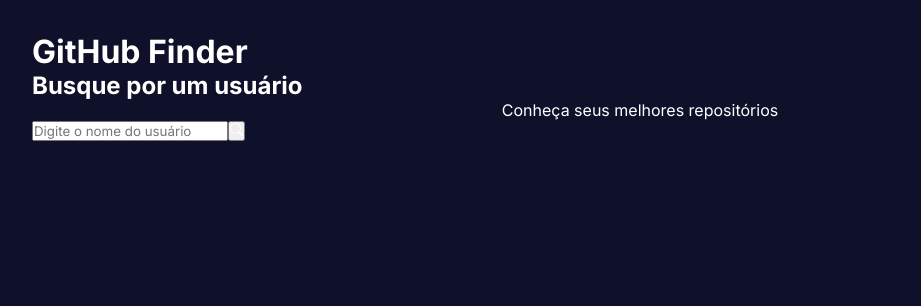
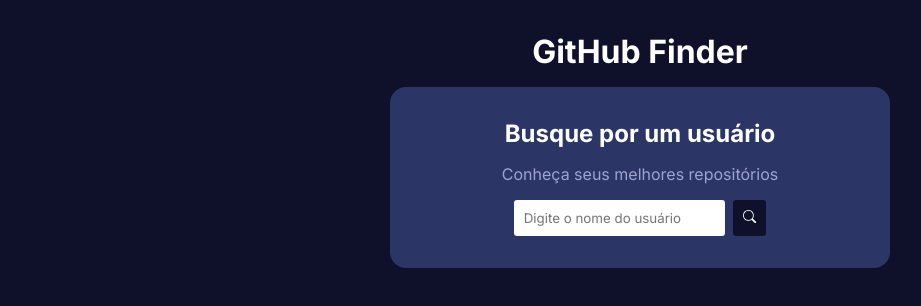
Before and after one commit to felipergoncalves/Github-Finder, a React (Vite) app: page / in a window 1280 px wide. Shown: the top 306 px of the page, without its empty margins (0-921 px from the left). Built offline with nearby package versions, Linux system fonts and the light colour scheme.

Commit message:
Design updates

```diff
--- /dev/null
+++ b/src/App.module.css
@@ -0,0 +1,9 @@
+.app{
+    max-width: 500px;
+    margin: 0 auto;
+}
+
+.app h1{
+    text-align: center;
+    margin-bottom: 1rem;
+}
--- a/src/App.tsx
+++ b/src/App.tsx
@@ -1,8 +1,10 @@
 import { Outlet } from 'react-router-dom'
+import classes from './App.module.css'
+
 function App() {
 
   return (
-    <div className="App">
+    <div className={classes.app}>
       <h1>GitHub Finder</h1>
       <Outlet />
     </div>
--- /dev/null
+++ b/src/components/Search.module.css
@@ -0,0 +1,33 @@
+.search{
+    background-color: #2b3566;
+    padding: 2rem;
+    border-radius: 1rem;
+    display: flex;
+    flex-direction: column;
+    justify-content: center;
+    align-items: center;
+    gap: 1rem;
+    margin-bottom: 1.5rem;
+}
+
+.search p{
+    color: #9da5d1;
+}
+
+.search_container{
+    display: flex;
+    gap: .5rem;
+}
+
+.search_container input,
+.search_container button{
+    padding: .6rem;
+    border-radius: 3px;
+    border: none;
+    color: #2b3566;
+}
+
+.search_container button{
+    background-color: #0e1129;
+    cursor: pointer;
+}
--- a/src/components/Search.tsx
+++ b/src/components/Search.tsx
@@ -1,16 +1,17 @@
+import {useState} from 'react'
+import {BsSearch} from 'react-icons/bs'
+import classes from './Search.module.css'
 type SearchProps = {
     loadUser: (userName : string) => Promise<void>
 }
-import {useState} from 'react'
-import {BsSearch} from 'react-icons/bs'
 
 const Search = ({loadUser} : SearchProps) => {
     const [userName, setUserName] = useState("")
     return(
-        <div>
+        <div className={classes.search}>
             <h2>Busque por um usuário</h2>
             <p>Conheça seus melhores repositórios</p>
-            <div>
+            <div className={classes.search_container}>
                 <input
                 type="text"
                 placeholder="Digite o nome do usuário"
--- a/src/routes/Home.tsx
+++ b/src/routes/Home.tsx
@@ -1,6 +1,5 @@
 import { UserProps } from "../types/user"
 import Search from "../components/Search"
-
 import {useState} from 'react'
 
 const Home = () => {
@@ -8,10 +7,22 @@ const Home = () => {
     const loadUser = async(userName: string) => {
         const res = await fetch(`https://api.github.com/users/${userName}`)
         const data = await res.json()
-        console.log(data)
-    }
+        const {avatar_url, login, location, followers, following} = data
+
+        const userData: UserProps = {
+            avatar_url,
+            login,
+            location,
+            followers,
+            following,
+        };
+        setUser(userData)
+    };
     return(
-        <Search loadUser = {loadUser}/>
+        <div>
+            <Search loadUser = {loadUser}/>
+            {user && <p>{user.login}</p>}
+        </div>
     )
 }
 
```
Also changed, not shown: src/App.css (deleted).
